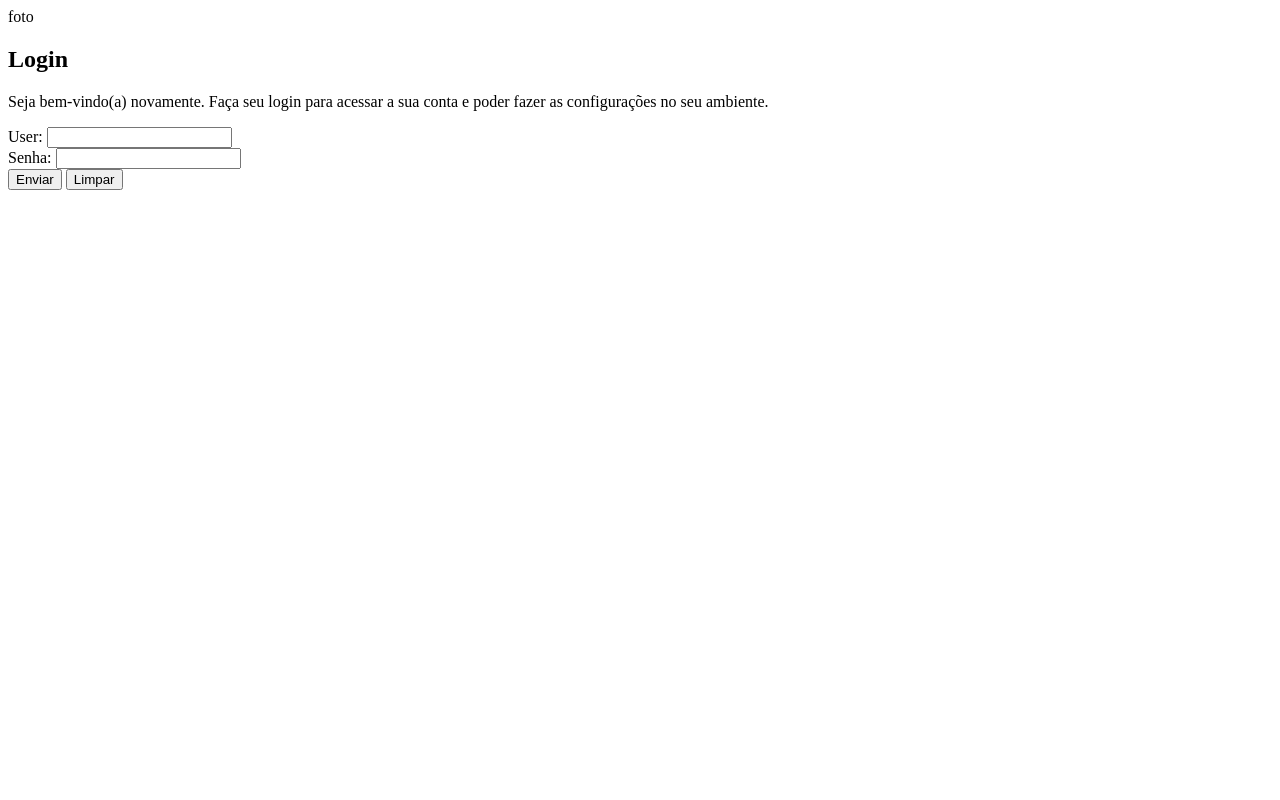
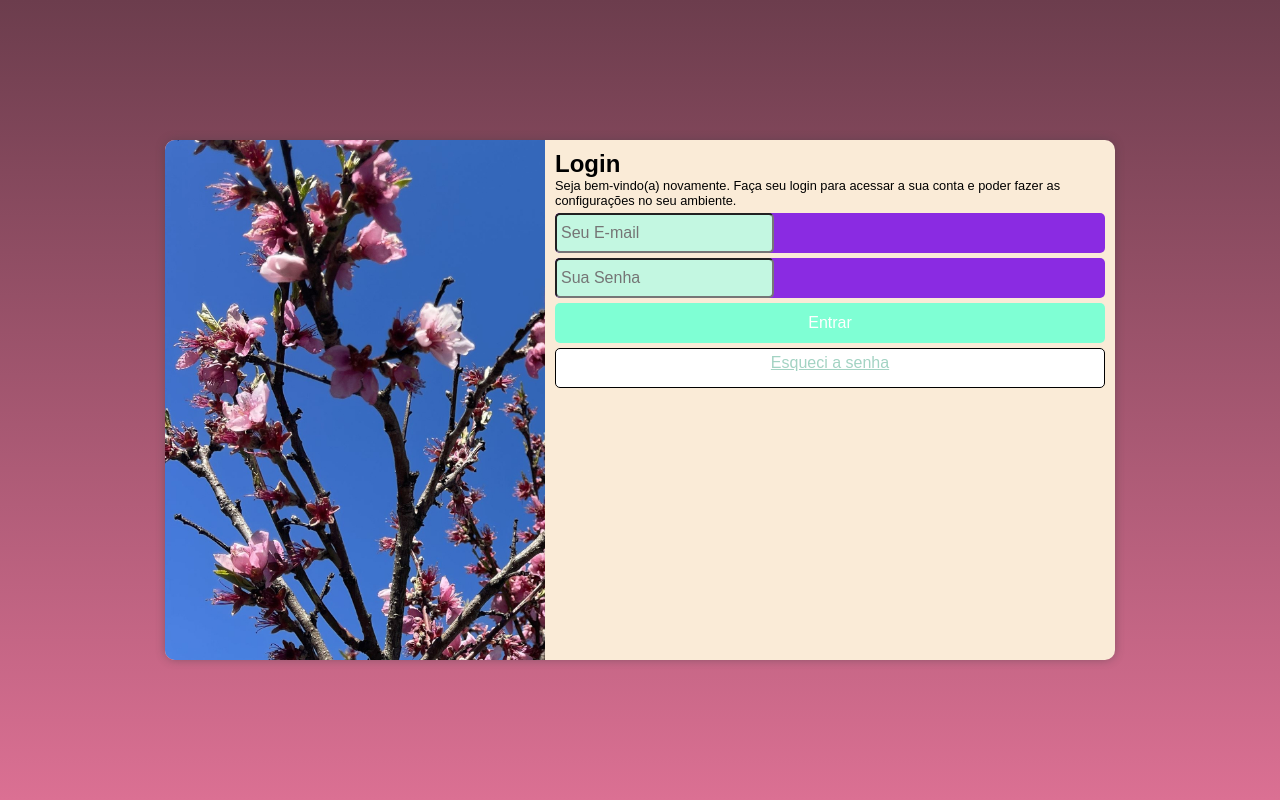
Before and after one commit to YgorVas/HTML5-CSS3, a PHP site: page / in a window 1280 px wide. Run offline with PHP 8.4, Linux system fonts and the light colour scheme.

Commit message:
Fim do Capítulo 4, com o fim do projeto de login. Início do capítulo 5

```diff
--- a/Modulo4/Capitulo24/05_projeto/index.html
+++ b/Modulo4/Capitulo24/05_projeto/index.html
@@ -6,29 +6,36 @@
     <title>Projeto Login</title>
 
     <link rel="stylesheet" href="styles/style.css">
-
+    <link rel="stylesheet" href="styles/media_query.css">
 
 </head>
 <body>
     <main>
         <section id="login">
-            <div>
-                foto
+
+            <div id="imagem">
+                <!--Imagem CSS-->
             </div>
 
             <div id="formulario">
                 <h1>Login</h1>
                 <p>Seja bem-vindo(a) novamente. Faça seu login para acessar a sua conta e poder fazer as configurações no seu ambiente.</p>
+
                 <form action="login.php" method="post" autocomplete="on">
-                    <label for="user">User: </label>
-                    <input type="text" name="user" id="user" required>
-                    <br>
-                    <label for="password">Senha: </label>
-                    <input type="password" name="password" id="password" required minlength="8">
-                    <br>
-                    <input type="submit" value="Enviar">
-                    <input type="reset" value="Limpar">
+                    <div class="campo">
+                        <label for="login">Login</label>
+                        <input type="email" name="login" id="login" placeholder="Seu E-mail" required maxlength="60">
+                    </div>
+
+                    <div class="campo">
+                        <label for="password">Senha</label>
+                        <input type="password" name="password" id="password" placeholder="Sua Senha" required minlength="8">
+                    </div>
+
+                    <input type="submit" value="Entrar" class="botao">
+                    <a href="esqueci.html" class="botao">Esqueci a senha</a>
                 </form>
+
             </div>
         </section>
     </main>
--- /dev/null
+++ b/Modulo4/Capitulo24/05_projeto/styles/media_query.css
@@ -0,0 +1,55 @@
+@charset "UTF-8";
+
+/* Typical Device Breakpoints
+---------------------------
+Pequenas telas: até 600px
+Celular: De 600 até 768
+Tablet: De 768 até 992
+Desktop: 992 até 1200
+Large: 1200px pra frente
+*/
+
+@media screen and (min-width: 768px) and (max-width: 992px) {
+
+    body {
+        background-image: linear-gradient(to top, palevioletred, rgb(106, 68, 81));
+    }
+
+    section#login {
+        width: 90vw;
+        height: 60vh;
+    }
+
+    section#login > div#imagem {
+        float: left;
+        width: 30%;
+        height: 100%;
+    }
+
+    section#login > div#formulario {
+        float: right;
+        width: 70%;
+    }
+}
+
+@media screen and (min-width: 993px) {
+    body {
+        background-image: linear-gradient(to top, palevioletred, rgb(108, 61, 77));
+    }
+
+    section#login {
+        width: 950px;
+        height: 65vh;
+    }
+
+    section#login > div#imagem {
+        float: left;
+        width: 40%;
+        height: 100%;
+    }
+
+    section#login > div#formulario {
+        float: right;
+        width: 60%;
+    }
+}
--- a/Modulo4/Capitulo24/05_projeto/styles/style.css
+++ b/Modulo4/Capitulo24/05_projeto/styles/style.css
@@ -2,10 +2,123 @@
 
 /*
 Typical Device Breakpoints:
-
 Pequenas telas: até 600px
 Celular: De 600 até 768
 Tablet: De 768 até 992
 Desktop: 992 até 1200
 Large: 1200px pra frente
 */
+
+/*Mobile first*/
+
+* {
+    padding: 0px;
+    margin: 0px;
+    font-family: Arial, Helvetica, sans-serif;
+    box-sizing: border-box;
+}
+
+html, body {
+    width: 100vw;
+    height: 100vh;
+    background-color: rgba(123, 93, 123, 0.599);
+}
+
+main {
+    position: relative;
+    height: 100vh;
+    width: 100vw;
+}
+
+
+section#login {
+    background-color: antiquewhite;
+    overflow: hidden;
+
+    border-radius: 10px;
+    box-shadow: 0px 0px 10px rgba(69, 59, 69, 0.45);
+
+    width: 50vw;
+    height: 70vh;
+
+    position: absolute;
+    top: 50%;
+    left: 50%;
+    transform: translate(-50%, -50%);
+
+    transition: width .1s, height .1s;
+    transition-timing-function: ease;
+}
+
+section#login > div#imagem {
+    display: block;
+    background: palevioletred url(../imagens_projeto/imagem_1400.jpg) no-repeat;
+    background-size: cover;
+    height: 200px;
+}
+
+section#login > div#formulario {
+    display: block;
+    padding: 10px;
+}
+
+div#formulario > p {
+    font-size: 0.8em;
+}
+
+form > div.campo {
+    background-color: blueviolet;
+    display: block;
+    width: 100%;
+    height: 40px;
+    border-radius: 5px;
+    margin: 5px 0px;
+}
+
+div.campo > label {
+    display: none;
+}
+
+div.campo > input {
+    background-color: rgb(195, 247, 225);
+    font-size: 1em;
+    height: 100%;
+    width: calc(100%-50px);
+    border-radius: 5px;
+    padding: 4px;
+}
+
+form > input[type=submit] {
+    display: block;
+    font-size: 1em;
+    width: 100%;
+    height: 40px;
+    background-color: aquamarine;
+    color: white;
+    border: none;
+    border-radius: 5px;
+    cursor: pointer;
+}
+
+form > input[type=submit]:hover {
+    background-color: rgb(0, 148, 99);
+}
+
+form > a.botao {
+    display: block;
+    text-align: center;
+    font-size: 1em;
+    width: 100%;
+    height: 40px;
+    padding-top: 5px;
+    margin-top: 5px;
+    background-color: white;
+    color: rgb(163, 211, 195);
+    border: 1px solid black;
+    border-radius: 5px;
+    cursor: pointer;
+}
+
+form > a.botao:hover {
+    background-color: rgb(0, 148, 99);
+}
```
Also changed, not shown: Môdulo 5/index.html (added, +11 -0 lines).
